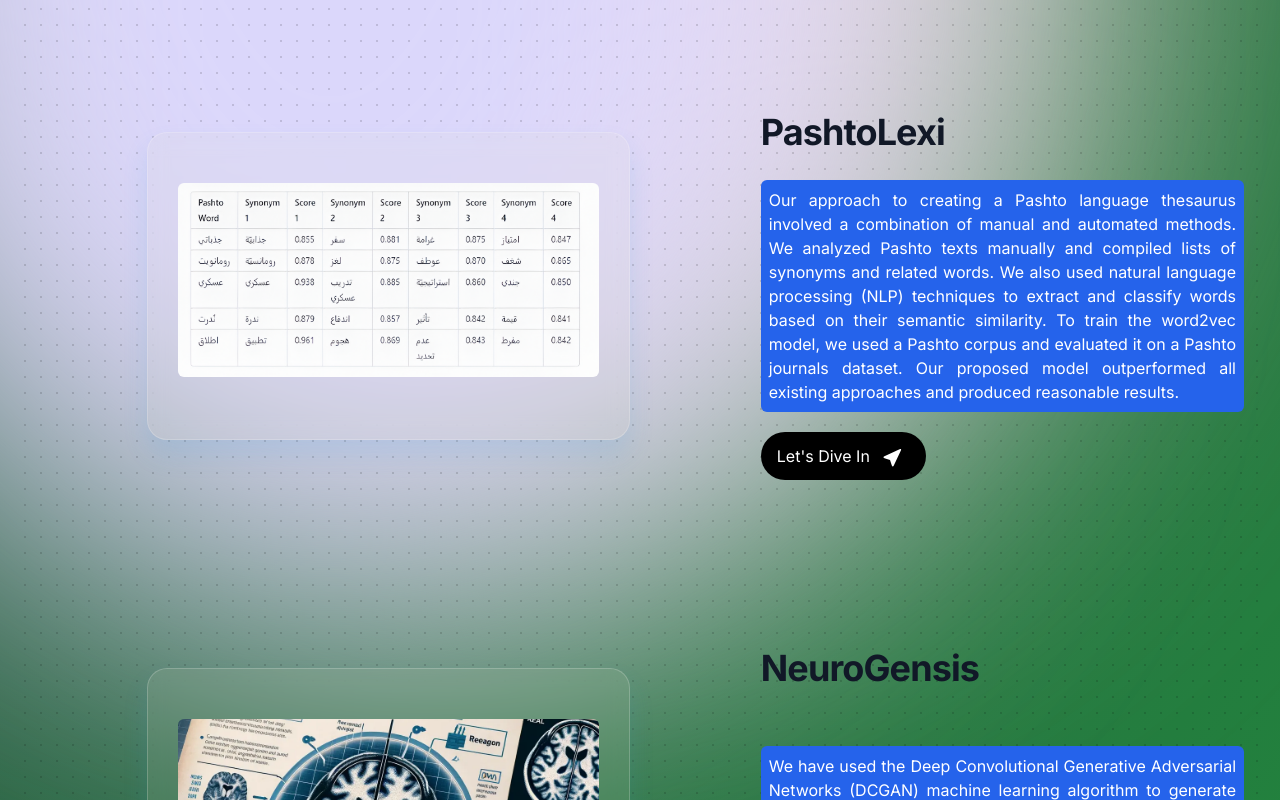
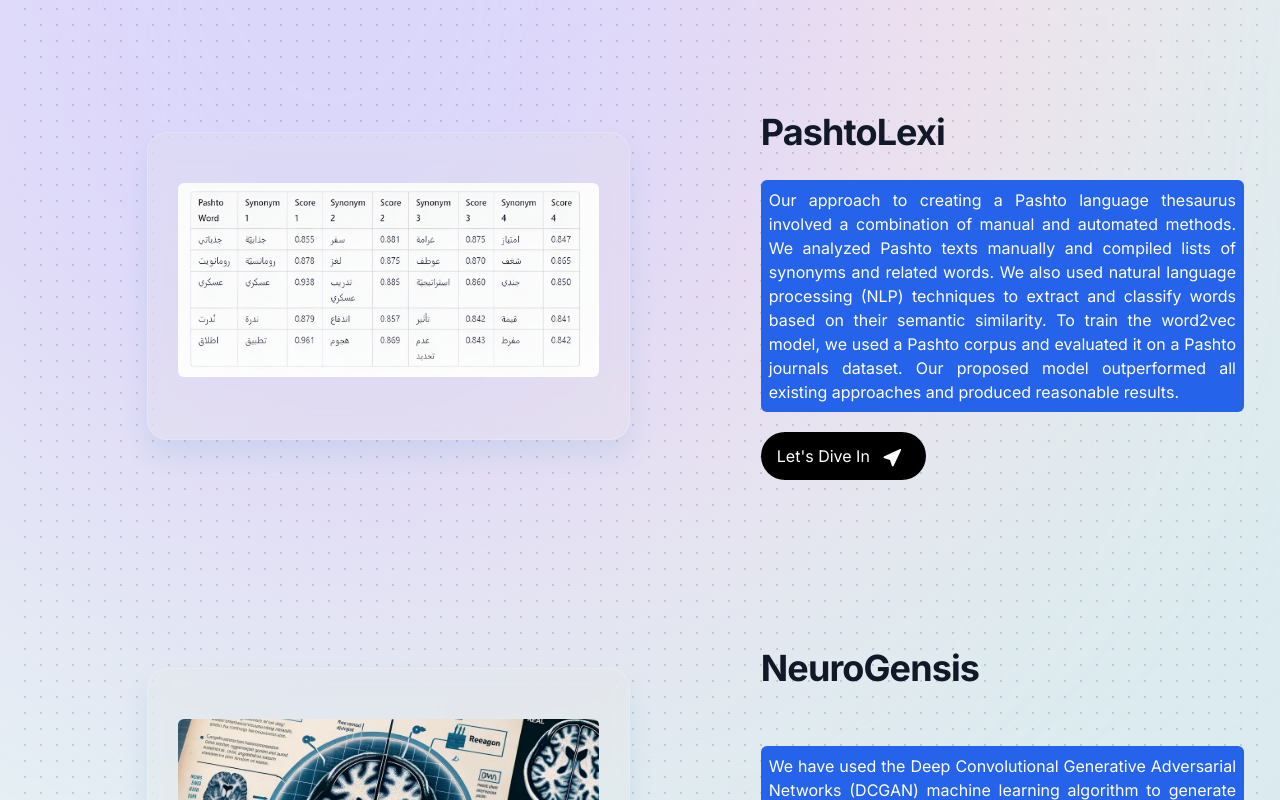
Before and after one commit to waqasuetian/DataLab, a React (Vite) app: page / in a window 1280 px wide. Shown: the part 1620-2420 px from the top of the page. Built offline with nearby package versions, Linux system fonts and the light colour scheme.

Commit message:
Update index.css

```diff
--- a/src/index.css
+++ b/src/index.css
@@ -10,8 +10,8 @@
 }
 
 body {
-  background: linear-gradient(125deg, #2C3E40 0%, #1ABC3C 100%); /* Navy blue to teal gradient */
-  color: #ECD0F1; /* Light gray for text */
+  background: linear-gradient(125deg, #f5f7fa 0%, #c3e0e5 100%); /* Soft pastel gradient */
+  color: #333333; /* Dark gray for text */
   line-height: 1.75;
   padding: 20px;
   display: flex;
@@ -26,7 +26,7 @@ body {
   font-family: "Kaushan Script", cursive;
   font-weight: 400;
   font-style: normal;
-  color: #1ABC0C; /* Teal for headings */
+  color: #348AA7; /* Calming teal for headings */
   font-size: 3rem;
   padding: 15px;
   text-align: center;
@@ -48,8 +48,8 @@ body {
 
 /* Box class with glassmorphism */
 .box {
-  --box-border--border: linear-gradient(135deg, rgba(52, 152, 219, 0.15), rgba(26, 188, 156, 0.15)); /* Light blue to teal */
-  --box--shadow-color: rgba(52, 152, 219, 0.15); /* Light blue shadow */
+  --box-border--border: linear-gradient(135deg, rgba(84, 153, 199, 0.15), rgba(50, 188, 156, 0.15)); /* Soft blue to green */
+  --box--shadow-color: rgba(84, 153, 199, 0.15); /* Softer blue shadow */
 
   position: relative;
   font-weight: 700;
@@ -69,8 +69,8 @@ body {
 
 .box:hover {
   transform: scale(1.03);
-  box-shadow: 0 20px 40px rgba(52, 152, 219, 0.3); /* Hover shadow with light blue */
-  background: linear-gradient(135deg, rgba(52, 152, 219, 0.2), rgba(26, 188, 156, 0.2));
+  box-shadow: 0 20px 40px rgba(84, 153, 199, 0.3); /* Hover shadow with soft blue */
+  background: linear-gradient(135deg, rgba(84, 153, 199, 0.2), rgba(50, 188, 156, 0.2));
 }
 
 /* Box content */
@@ -82,7 +82,7 @@ body {
 
 .box-content h2 {
   font-size: 2rem;
-  color: black;
+  color: #333333; /* Dark gray for content text */
   opacity: 0;
   animation: slideUp 1.5s ease-in-out forwards;
   animation-delay: 0.5s;
@@ -105,7 +105,7 @@ img {
 /* Button styles */
 .button {
   display: inline-block;
-  background: linear-gradient(135deg, #3498DB, #1ABC9C); /* Light blue to teal gradient */
+  background: linear-gradient(135deg, #56CCF2, #2F80ED); /* Soft blue gradient */
   color: white;
   padding: 12px 40px;
   border-radius: 12px;
@@ -120,9 +120,9 @@ img {
 }
 
 .button:hover {
-  background: linear-gradient(135deg, #1ABC9C, #3498DB); /* Invert gradient on hover */
+  background: linear-gradient(135deg, #2F80ED, #56CCF2); /* Invert gradient on hover */
   transform: translateY(-5px);
-  box-shadow: 0 10px 20px rgba(52, 152, 219, 0.3);
+  box-shadow: 0 10px 20px rgba(84, 153, 199, 0.3); /* Soft blue shadow */
 }
 
 .button:active {
```
